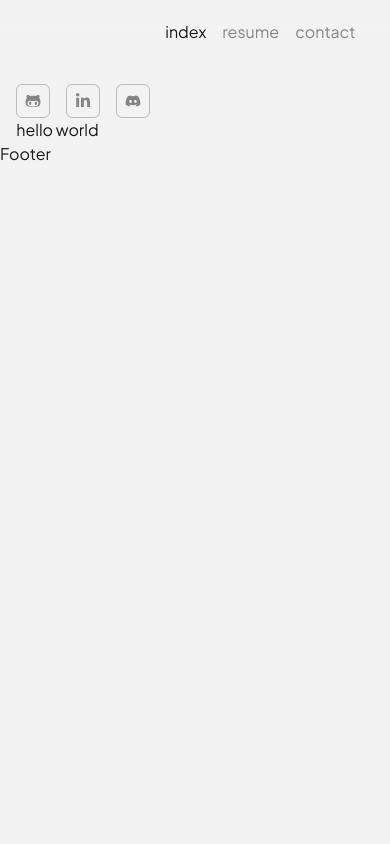
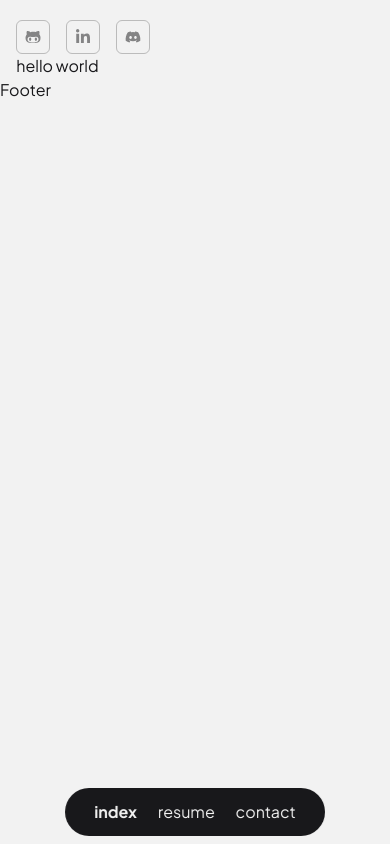
Before and after one commit to DLee1993/portfolio_website, a Next.js app: page / in a window 390 px wide. Built offline with nearby package versions, Linux system fonts and the light colour scheme.

Commit message:
adjusted the header to use a mobile bottom nav layout on mobile

```diff
--- a/components/Header.tsx
+++ b/components/Header.tsx
@@ -6,8 +6,8 @@ import { FaDiscord, FaLinkedinIn, FaGithubAlt } from "react-icons/fa";
 const Header = () => {
     const path = usePathname();
     return (
-        <header className="sticky top-0 bg-gradient-to-b from-background from-40% p-5 sm:p-7 md:p-10 backdrop-blur-[2px]">
-            <div className="customWidth flex justify-end sm:justify-between items-center">
+        <header className="w-2/3 max-w-80 sm:max-w-none sm:w-full fixed bottom-2 left-1/2 -translate-x-1/2 sm:sticky sm:top-0 sm:left-0 sm:translate-x-0 bg-foreground sm:bg-transparent sm:bg-gradient-to-b from-background from-40% px-5 py-3 sm:p-7 backdrop-blur-[2px] rounded-full sm:rounded-none">
+            <div className="customWidth flex justify-center sm:justify-between items-center">
                 <ul className="hidden sm:flex space-x-4">
                     <li className="relative border border-foreground25 rounded-md overflow-hidden group">
                         <div className="absolute top-1/2 left-1/2 -translate-x-1/2 -translate-y-1/2 -z-50 size-0 bg-foreground group-hover:size-full pointer-events-none transition-all duration-300 rounded-md"></div>
@@ -40,14 +40,14 @@ const Header = () => {
                         </Link>
                     </li>
                 </ul>
-                <ul className="flex space-x-4">
+                <ul className="w-full justify-between sm:w-fit flex space-x-4">
                     <li>
                         <Link
                             href="/"
                             className={
                                 path === "/"
-                                    ? "text-foreground"
-                                    : "text-foreground50 hover:text-foreground"
+                                    ? "text-background font-bold sm:font-normal sm:text-foreground"
+                                    : "text-background50 sm:text-foreground50 hover:text-foreground"
                             }
                         >
                             index
@@ -58,8 +58,8 @@ const Header = () => {
                             href="/resume"
                             className={
                                 path === "/resume"
-                                    ? "text-foreground"
-                                    : "text-foreground50 hover:text-foreground"
+                                    ? "text-background font-bold sm:font-normal sm:text-foreground"
+                                    : "text-background sm:text-foreground50 sm:hover:text-foreground"
                             }
                         >
                             resume
@@ -70,8 +70,8 @@ const Header = () => {
                             href="/contact"
                             className={
                                 path === "/contact"
-                                    ? "text-foreground"
-                                    : "text-foreground50 hover:text-foreground"
+                                    ? "text-background font-bold sm:font-normal sm:text-foreground"
+                                    : "text-background sm:text-foreground50 sm:hover:text-foreground"
                             }
                         >
                             contact
```
